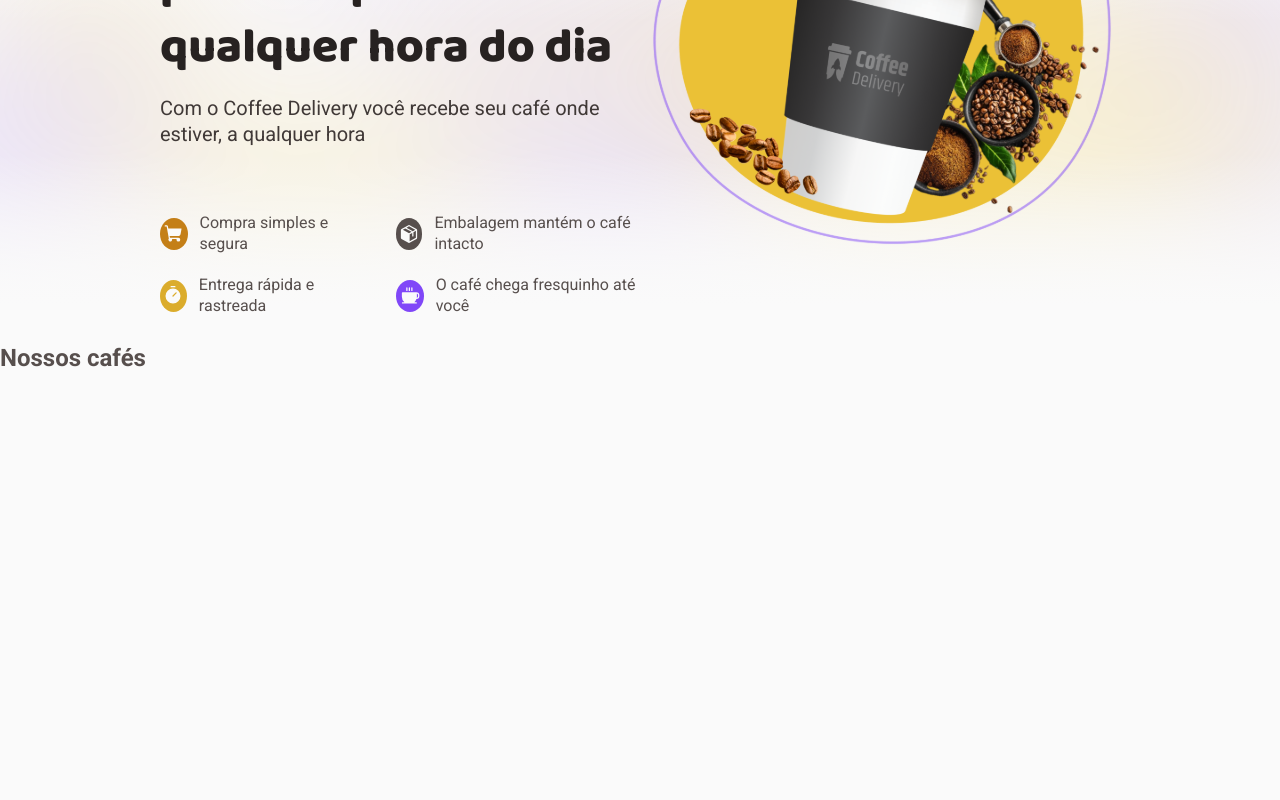
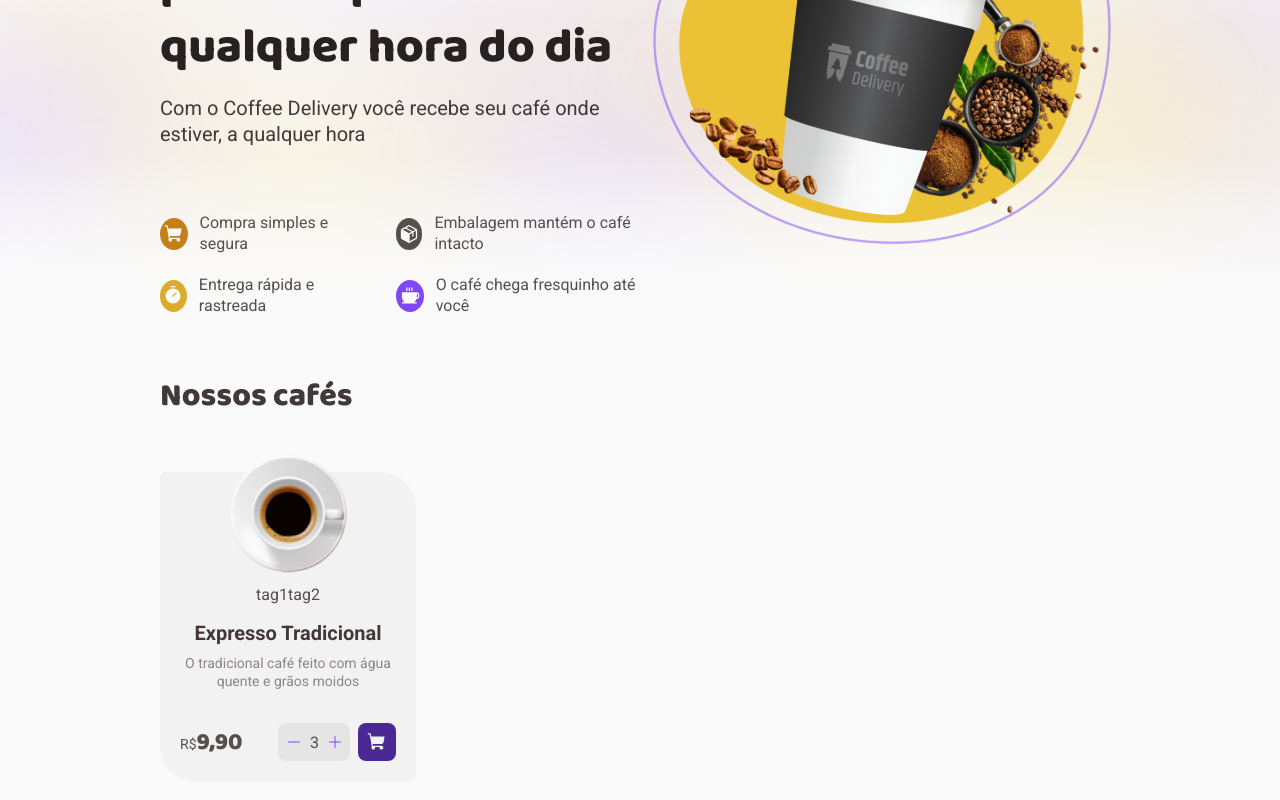
Before and after one commit to rickck11/Coffee-Delivery, a React (Vite) app: page / in a window 1280 px wide. Shown: the part 314-1114 px from the top of the page. Before the commit the page ends 800 px from the top, so only its background shows below. Built offline with nearby package versions, Linux system fonts and the light colour scheme.

Commit message:
Starting the Coffee List (Menu) and the components

```diff
--- /dev/null
+++ b/src/components/AddRemove/index.tsx
@@ -0,0 +1,16 @@
+import { Minus, Plus } from "phosphor-react";
+import { AddRemoveContainer } from "./styles";
+
+export function AddRemove() {
+  return (
+    <AddRemoveContainer>
+      <button>
+        <Minus size={16} weight="fill" />
+      </button>
+      <p>3</p>
+      <button>
+        <Plus size={16} weight="fill" />
+      </button>
+    </AddRemoveContainer>
+  );
+}
--- /dev/null
+++ b/src/components/AddRemove/styles.ts
@@ -0,0 +1,26 @@
+import styled from "styled-components";
+
+export const AddRemoveContainer = styled.div`
+  display: flex;
+  align-items: center;
+  justify-content: space-around;
+  width: 4.5rem;
+  height: 38px;
+  padding: 0.5rem;
+  border-radius: 8px;
+  background-color: ${(props) => props.theme["base-button"]};
+
+  button {
+    display: flex;
+    align-items: center;
+    justify-content: center;
+    color: ${(props) => props.theme.purple};
+    border: none;
+    background-color: transparent;
+
+    &:hover {
+      cursor: pointer;
+      color: ${(props) => props.theme["purple-dark"]};
+    }
+  }
+`;
--- /dev/null
+++ b/src/pages/Home/components/CoffeeCard/index.tsx
@@ -0,0 +1,34 @@
+import { CartButton } from "../../../../components/CartButton";
+import Coffee from "../../../../assets/coffee/ExpressoTradicional.svg";
+import {
+  CoffeCardContainer,
+  CoffeeDescription,
+  CoffeePrice,
+  CoffeeTitle,
+} from "./styles";
+import { AddRemove } from "../../../../components/AddRemove";
+
+export function CoffeeCard() {
+  return (
+    <CoffeCardContainer>
+      <img src={Coffee} alt="" />
+      <div className="tags">
+        <div>tag1</div>
+        <div>tag2</div>
+      </div>
+      <CoffeeTitle>Expresso Tradicional</CoffeeTitle>
+      <CoffeeDescription>
+        O tradicional café feito com água quente e grãos moidos
+      </CoffeeDescription>
+      <div className="control">
+        <CoffeePrice>
+          <small>R$</small>9,90
+        </CoffeePrice>
+        <div>
+          <AddRemove />
+          <CartButton color="purple" />
+        </div>
+      </div>
+    </CoffeCardContainer>
+  );
+}
--- /dev/null
+++ b/src/pages/Home/components/CoffeeCard/styles.ts
@@ -0,0 +1,66 @@
+import styled from "styled-components";
+
+export const CoffeCardContainer = styled.div`
+  position: relative;
+  display: flex;
+  align-items: center;
+  justify-content: flex-end;
+  padding: 1.25rem;
+  flex-direction: column;
+  border-radius: 6px 36px;
+  width: 256px;
+  height: 310px;
+  background-color: ${(props) => props.theme["base-card"]};
+
+  img {
+    position: absolute;
+    top: -1.125rem;
+  }
+
+  div.tags {
+    display: flex;
+  }
+
+  div.control {
+    width: 100%;
+    display: flex;
+    justify-content: space-between;
+    align-items: center;
+    margin-top: 2rem;
+
+    div {
+      display: flex;
+      gap: 0.5rem;
+    }
+  }
+`;
+
+export const CoffeeTitle = styled.p`
+  color: ${(props) => props.theme["base-subtitle"]};
+  font-weight: 700;
+  font-size: 1.25rem;
+  line-height: 130%;
+  margin-top: 1rem;
+  margin-bottom: 0.5rem;
+`;
+
+export const CoffeeDescription = styled.p`
+  color: ${(props) => props.theme["base-label"]};
+  font-weight: 400;
+  font-size: 0.875rem;
+  line-height: 130%;
+  text-align: center;
+`;
+
+export const CoffeePrice = styled.p`
+  font-family: "Baloo 2", sans-serif;
+  text-align: right;
+  font-size: 1.5rem;
+  font-weight: 800;
+  small {
+    font-family: "Roboto", sans-serif;
+    font-weight: 400;
+    font-size: 0.875rem;
+    text-align: right;
+  }
+`;
--- /dev/null
+++ b/src/pages/Home/components/CoffeeMenu/index.tsx
@@ -0,0 +1,11 @@
+import { CoffeeCard } from "../CoffeeCard";
+import { CoffeeMenuContaier } from "./styles";
+
+export function CoffeeMenu() {
+  return (
+    <CoffeeMenuContaier>
+      <h2>Nossos cafés</h2>
+      <CoffeeCard />
+    </CoffeeMenuContaier>
+  );
+}
--- /dev/null
+++ b/src/pages/Home/components/CoffeeMenu/styles.ts
@@ -0,0 +1,14 @@
+import styled from "styled-components";
+
+export const CoffeeMenuContaier = styled.div`
+  padding: 2rem 10rem;
+
+  h2 {
+    font-family: "Baloo 2", sans-serif;
+    font-size: 2rem;
+    font-weight: 800;
+    line-height: 130%;
+    color: ${(props) => props.theme["base-subtitle"]};
+    margin-bottom: 3.375rem;
+  }
+`;
--- a/src/pages/Home/index.tsx
+++ b/src/pages/Home/index.tsx
@@ -1,11 +1,12 @@
-import { Presentation } from "./components/presentation";
+import { CoffeeMenu } from "./components/CoffeeMenu";
+import { Presentation } from "./components/Presentation";
 import { HomeContainer } from "./styles";
 
 export function Home() {
   return (
     <HomeContainer>
       <Presentation />
-      <h2>Nossos cafés</h2>
+      <CoffeeMenu />
     </HomeContainer>
   );
 }
```
Also changed, not shown: src/assets/coffee/ExpressoTradicional.svg (added).
